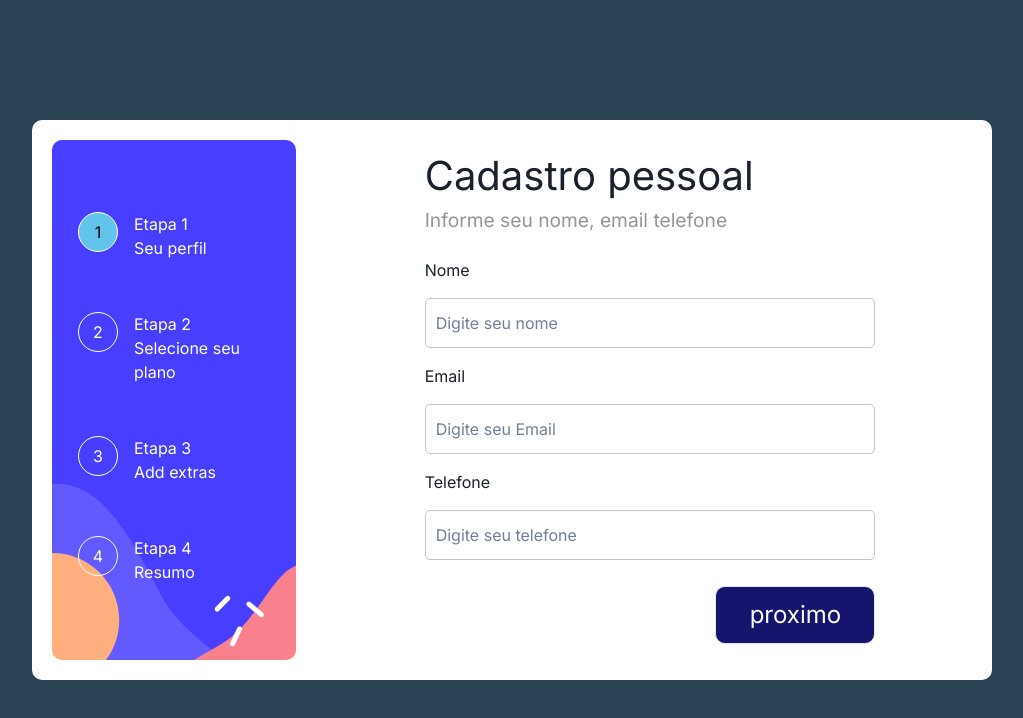
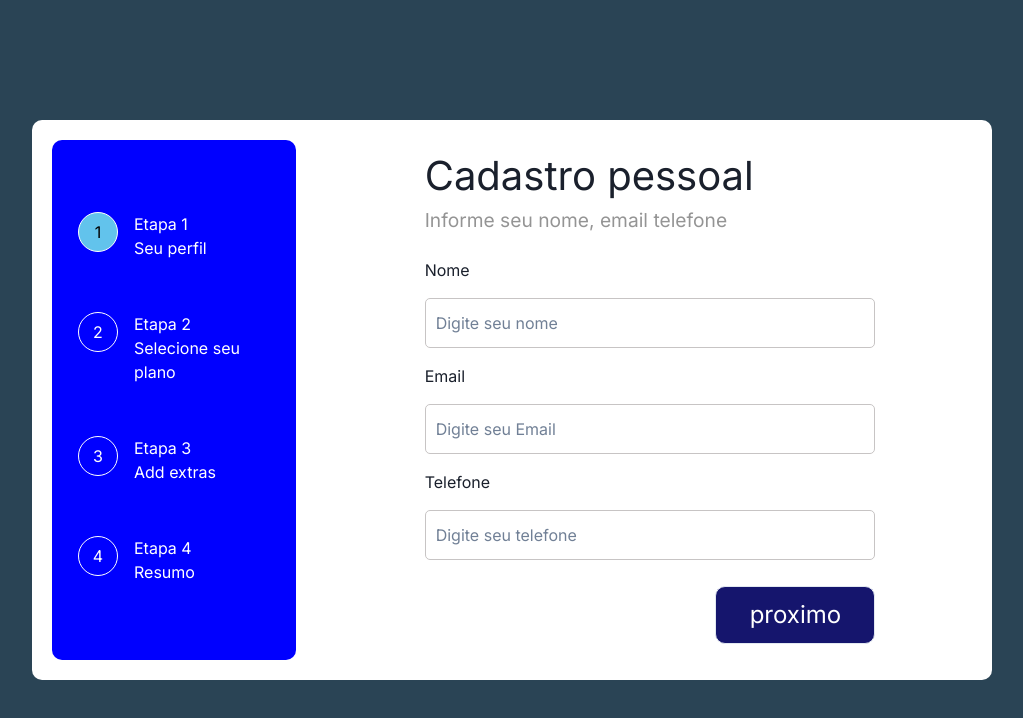
Before and after one commit to denner-august/Multi-step-form, a Next.js app in the folder step-form/: page / in a window 1280 px wide. Shown: the top 718 px of the page, without its empty margins (128-1151 px from the left). Built offline with nearby package versions, Linux system fonts and the light colour scheme.

Commit message:
Update styles.module.scss

```diff
--- a/step-form/src/components/etapas/styles.module.scss
+++ b/step-form/src/components/etapas/styles.module.scss
@@ -5,9 +5,6 @@
     margin-right: 2rem;
 
     border-radius: 10px;
-
-    background-image: url('../../../public/images/bg-sidebar-desktop.svg') ;
-    background-repeat: no-repeat;
 
     display: flex;
 
```
